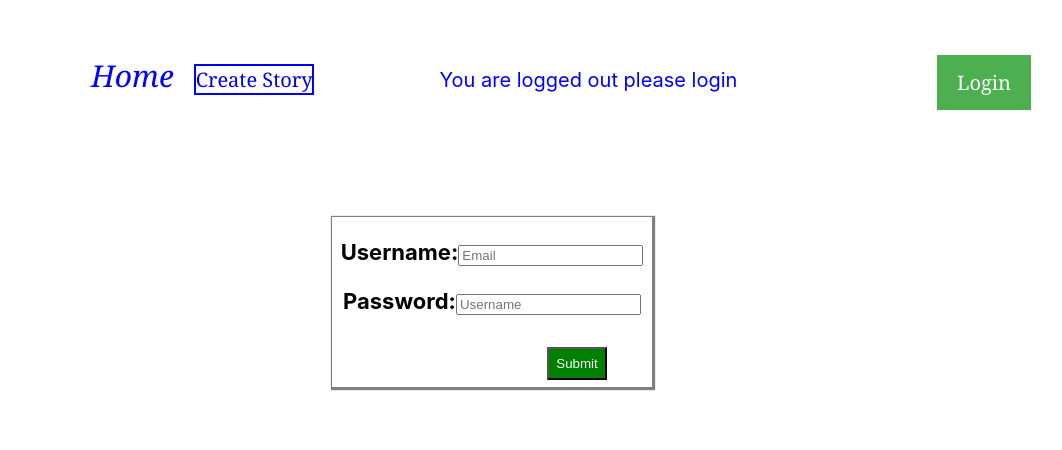
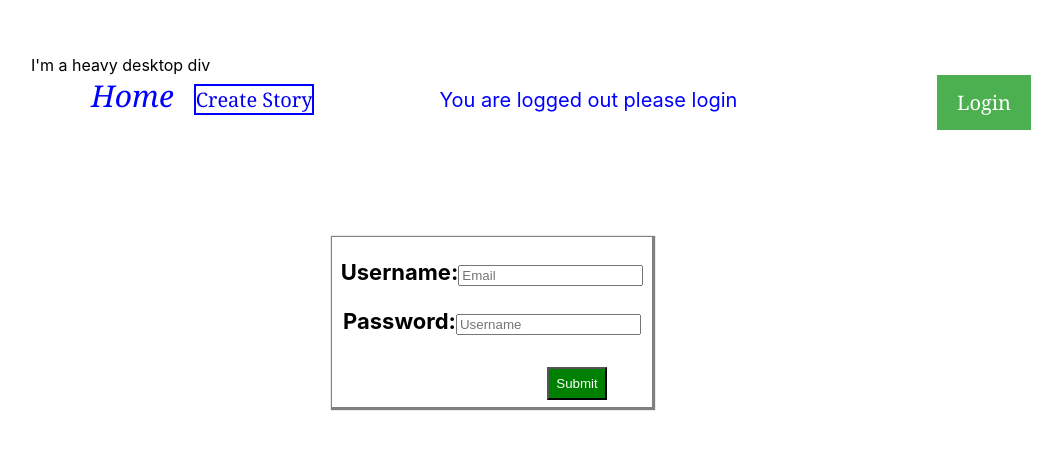
Before and after one commit to SRILAKSHMI576/Pepper_Cloud_Assignment, a React (Create React App) app: page /login-signup in a window 1280 px wide. Shown: the top 450 px of the page, without its empty margins (124-1186 px from the left). Built offline with nearby package versions, Linux system fonts and the light colour scheme.

Commit message:
Add web resonsive to app.js

```diff
--- a/src/App.js
+++ b/src/App.js
@@ -9,6 +9,10 @@ import LoginSignup from "./LoginSignup/LoginSignup";
 function App() {
   return (
     <div className="router">
+      <div className="example">
+        <div className="mobile-only">I'm a fancy mobile div</div>
+        <div className="desktop-only">I'm a heavy desktop div</div>
+      </div>
       <Router>
         <div className="links">
           <Link to="/login-signup" className="login-signup">
--- a/src/style.css
+++ b/src/style.css
@@ -37,3 +37,15 @@
   text-decoration: none;
   margin-left: 125px;
 }
+.example {
+  .mobile-only {
+    @media (min-width: 768px) {
+      display: none;
+    }
+  }
+  .desktop-only {
+    @media (max-width: 767px) {
+      display: none;
+    }
+  }
+}
```
